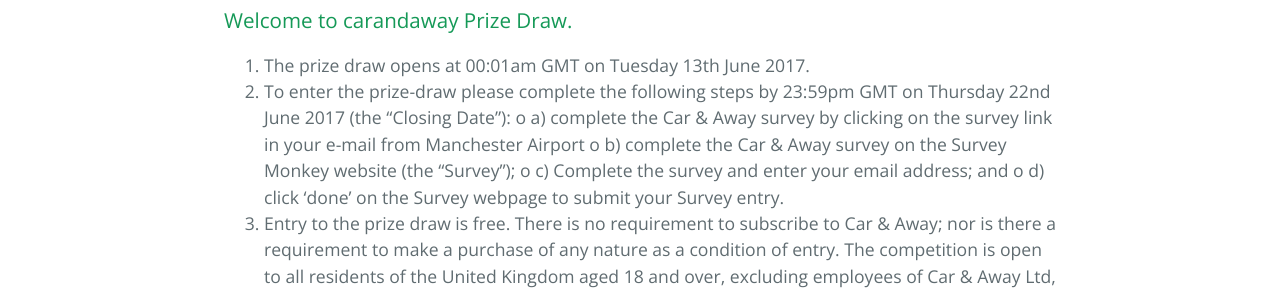
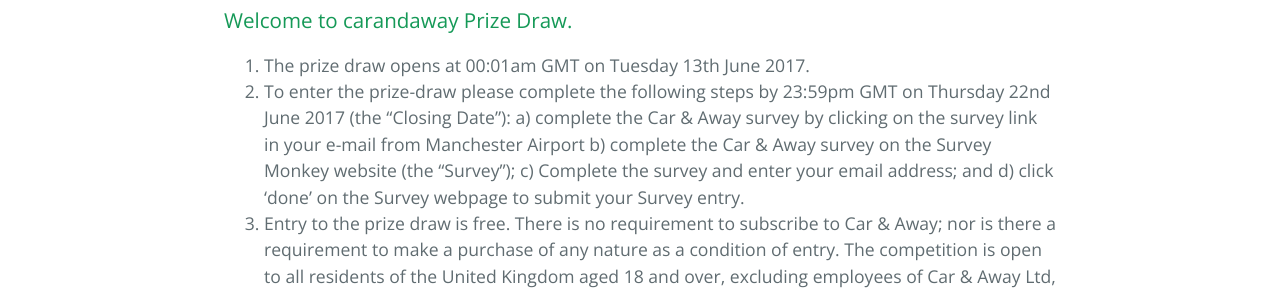
Before and after one commit to garymiller66/carandaway, a Jekyll site: the page built from termsAndConditions.md, in a window 1280 px wide. Shown: the part 446-739 px from the top of the page. Built offline with Jekyll 4.4.1, drawn with Linux system fonts in a browser that asks for light colours.

```diff
--- a/termsAndConditions.md
+++ b/termsAndConditions.md
@@ -8,10 +8,10 @@ permalink: /termsAndConditions/
 
 1.	The prize draw opens at 00:01am GMT on Tuesday 13th June 2017.
 2.	To enter the prize-draw please complete the following steps by 23:59pm GMT on Thursday 22nd June 2017 (the “Closing Date”):
-o	a) complete the Car & Away survey by clicking on the survey link in your e-mail from Manchester Airport
-o	b) complete the Car & Away survey on the Survey Monkey website (the “Survey”);
-o	c) Complete the survey and enter your email address; and
-o	d) click ‘done’ on the Survey webpage to submit your Survey entry.
+a) complete the Car & Away survey by clicking on the survey link in your e-mail from Manchester Airport
+b) complete the Car & Away survey on the Survey Monkey website (the “Survey”);
+c) Complete the survey and enter your email address; and
+d) click ‘done’ on the Survey webpage to submit your Survey entry.
 3.	Entry to the prize draw is free. There is no requirement to subscribe to Car & Away; nor is there a requirement to make a purchase of any nature as a condition of entry. The competition is open to all residents of the United Kingdom aged 18 and over, excluding employees of Car & Away Ltd, their families, agencies or anyone else associated with this Prize Draw.
 4.	Entry into the prize draw is limited to one (1) entry per person so please only complete the Survey once. If you complete the Survey multiple times, you may be disqualified from the prize draw.
 5.	By completing the Survey and entering your email address, you will be deemed to have understood and accepted to be bound by these terms and conditions.
```
